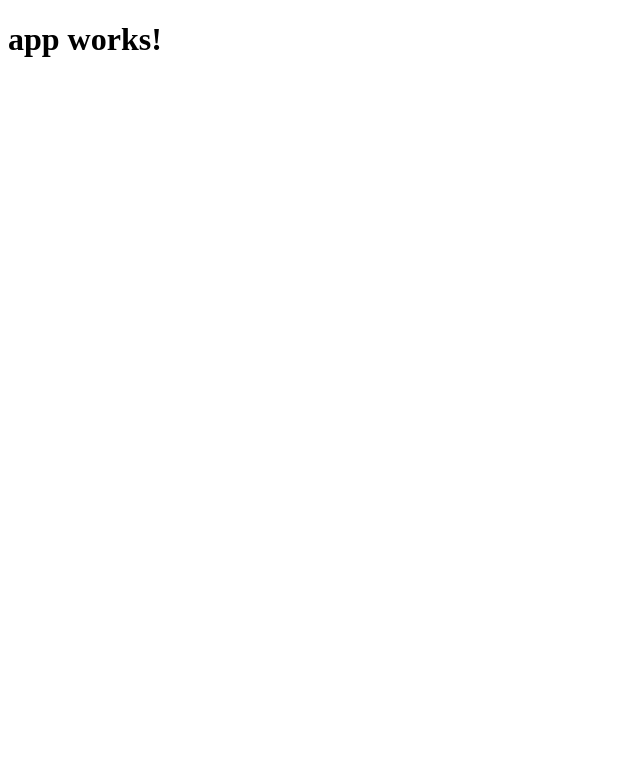
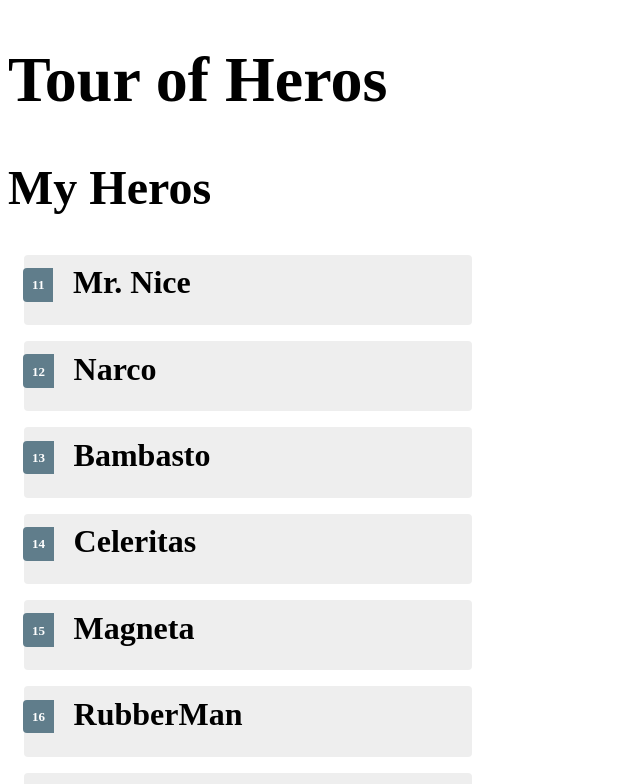
Before and after one commit to yusukeyasuo/angular-cli-example, an Angular app: page / in a window 1280 px wide. Shown: the top 784 px of the page, without its empty margins (0-640 px from the left). Built offline with nearby package versions, Linux system fonts and the light colour scheme.

Commit message:
Tutorial #3

```diff
--- a/src/app/app.component.css
+++ b/src/app/app.component.css
@@ -0,0 +1,47 @@
+.selected {
+  background-color: #CFD8DC !important;
+  color: white;
+}
+.heroes {
+  margin: 0 0 2em 0;
+  list-style-type: none;
+  padding: 0;
+  width: 15em;
+}
+.heroes li {
+  cursor: pointer;
+  position: relative;
+  left: 0;
+  background-color: #EEE;
+  margin: .5em;
+  padding: .3em 0;
+  height: 1.6em;
+  border-radius: 4px;
+}
+.heroes li.selected:hover {
+  background-color: #BBD8DC !important;
+  color: white;
+}
+.heroes li:hover {
+  color: #607D8B;
+  background-color: #DDD;
+  left: .1em;
+}
+.heroes .text {
+  position: relative;
+  top: -3px;
+}
+.heroes .badge {
+  display: inline-block;
+  font-size: small;
+  color: white;
+  padding: 0.8em 0.7em 0 0.7em;
+  background-color: #607D8B;
+  line-height: 1em;
+  position: relative;
+  left: -1px;
+  top: -4px;
+  height: 1.8em;
+  margin-right: .8em;
+  border-radius: 4px 0 0 4px;
+}
--- a/src/app/app.component.html
+++ b/src/app/app.component.html
@@ -1,3 +1,18 @@
 <h1>
-  {{title}}
+  <h1>{{title}}</h1>
+	<h2>My Heros</h2>
+	<ul class="heroes">
+		<li *ngFor="let hero of heroes"
+			[class.selected]="hero === selectedHero"
+			(click)="onSelect(hero)">
+			<span class="badge">{{hero.id}}</span> {{hero.name}}
+		</li>
+	</ul>
+	<div *ngIf="selectedHero">
+		<h2>{{selectedHero.name}} details!</h2>
+		<div>
+			<label>name: </label>
+			<input [(ngModel)]="selectedHero.name" placeholder="name">
+		</div>
+	</div>
 </h1>
--- a/src/app/app.component.ts
+++ b/src/app/app.component.ts
@@ -1,4 +1,22 @@
 import { Component } from '@angular/core';
+
+export class Hero {
+	id: number;
+	name: string;
+}
+
+const HEROS: Hero[] = [
+	{ id: 11, name: 'Mr. Nice' },
+	{ id: 12, name: 'Narco' },
+	{ id: 13, name: 'Bambasto' },
+	{ id: 14, name: 'Celeritas' },
+	{ id: 15, name: 'Magneta' },
+	{ id: 16, name: 'RubberMan' },
+	{ id: 17, name: 'Dynama' },
+	{ id: 18, name: 'Dr IQ' },
+	{ id: 19, name: 'Magma' },
+	{ id: 20, name: 'Tornado' }
+];
 
 @Component({
   selector: 'app-root',
@@ -6,5 +24,11 @@
   styleUrls: ['./app.component.css']
 })
 export class AppComponent {
-  title = 'app works!';
+  title = 'Tour of Heros';
+	heroes = HEROS;
+	selectedHero: Hero;
+
+	onSelect(hero: Hero): void {
+		this.selectedHero = hero;
+	}
 }
```
